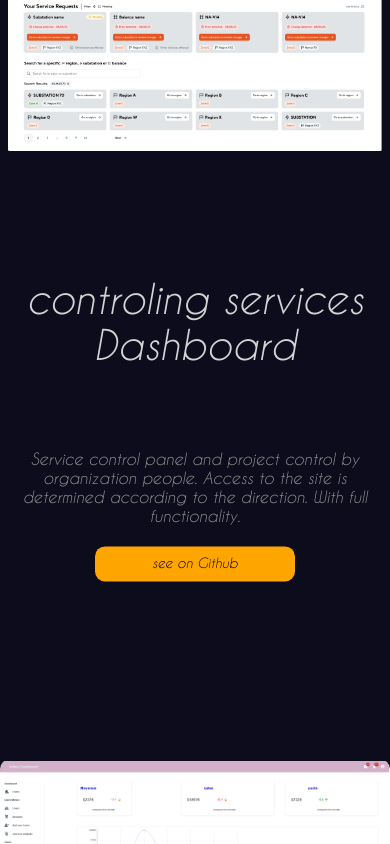
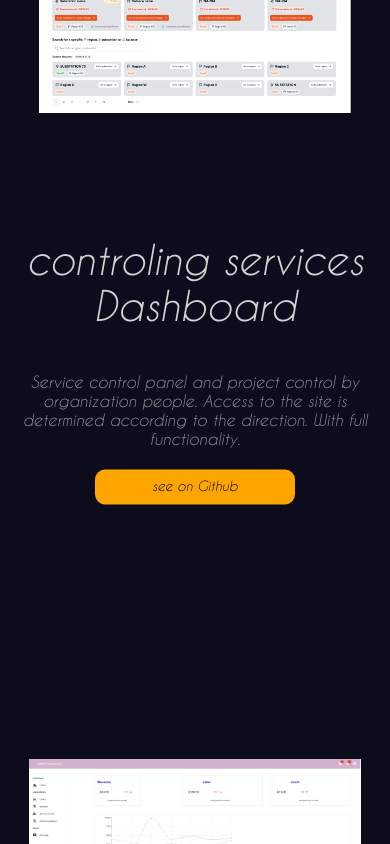
Before and after one commit to saharrefaei/portfolio, a React (Create React App) app: page / in a window 390 px wide. Shown: the part 2652-3496 px from the top of the page. Built offline with nearby package versions, Linux system fonts and the light colour scheme.

Commit message:
deploying 5 making npm urn build

```diff
--- a/src/components/portfolio/portfolio.scss
+++ b/src/components/portfolio/portfolio.scss
@@ -33,7 +33,7 @@
     margin-top: -1%;
     overflow: hidden;
     @media (max-width: 724px) {
-      height: 129%;
+      height: 111%;
       padding-top: 20px;
     }
     .wrapper {
```
